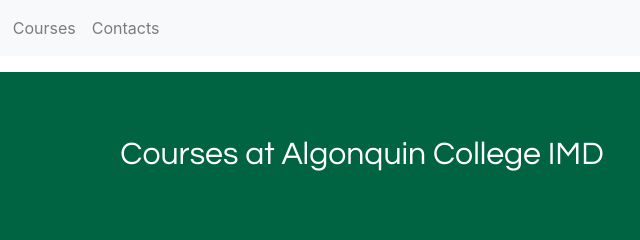
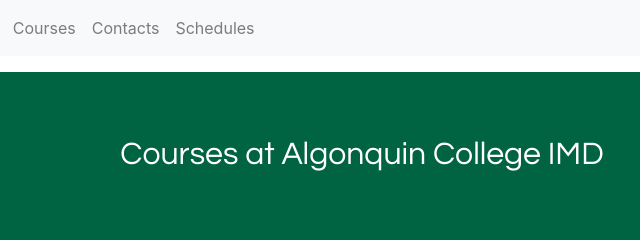
Before and after one commit to MTM6330-F18/final-backrow, a website: page courses.html in a window 1280 px wide. Shown: the top 240 px of the page, 278-918 px from the left. Drawn offline with nearby package versions, Linux system fonts and the light colour scheme.

Commit message:
Final-Courses-Shaver

```diff
--- a/courses.html
+++ b/courses.html
@@ -28,6 +28,9 @@
         </li>
         <li class="nav-item">
           <a class="nav-link" href="contact.html">Contacts</a>
+        </li>
+        <li class="nav-item">
+          <a class="nav-link" href="schedules.html">Schedules</a>
         </li>
       </ul>
     </div>
```
